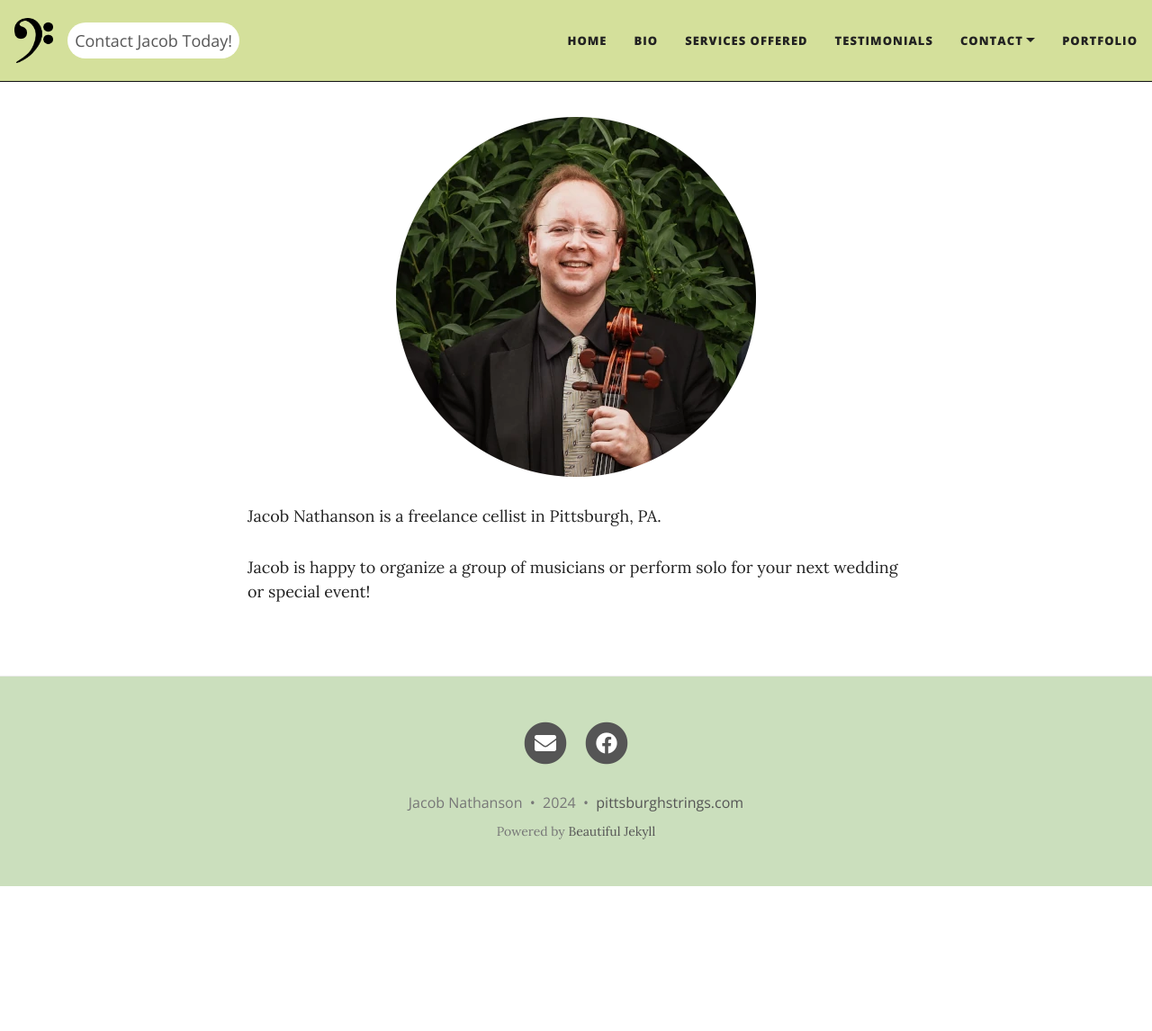
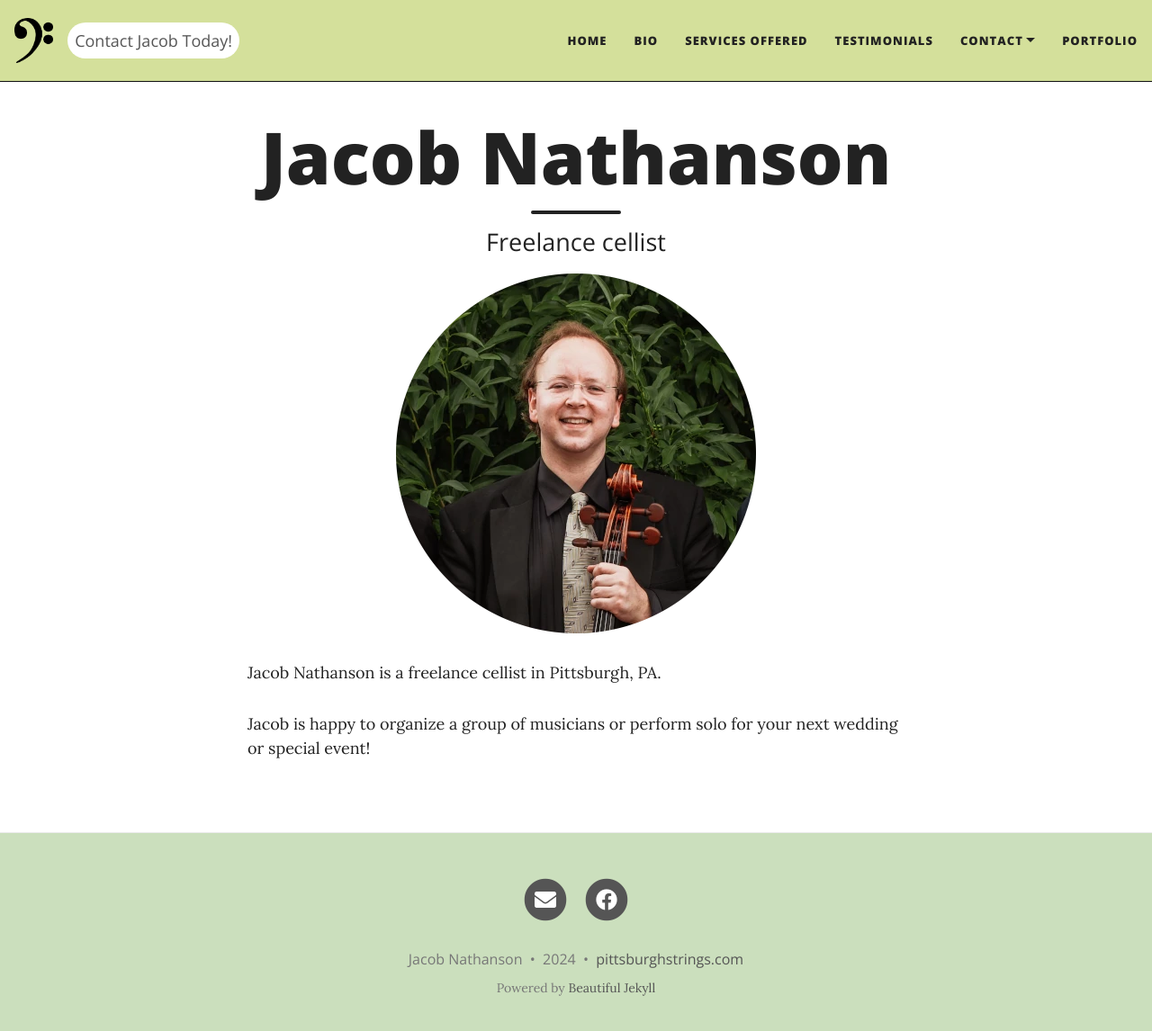
Before and after one commit to ben-nathanson/jake-nathanson-music, a Jekyll site: the page built from index.html, in a window 1280 px wide and 1159 px high. Shown: the top 1146 px of the window at 90% size. Built offline with Jekyll 4.4.1, drawn with Linux system fonts in a browser that asks for light colours; nearby versions of some CDN libraries; a script that is not in the unit is left out; the list of posts is cut into pages by our own code.

```diff
--- a/index.html
+++ b/index.html
@@ -1,5 +1,7 @@
 ---
 layout: home
+title: Jacob Nathanson
+subtitle: Freelance cellist
 share-description: Jacob Nathanson, freelance cellist
 ---
 
```
